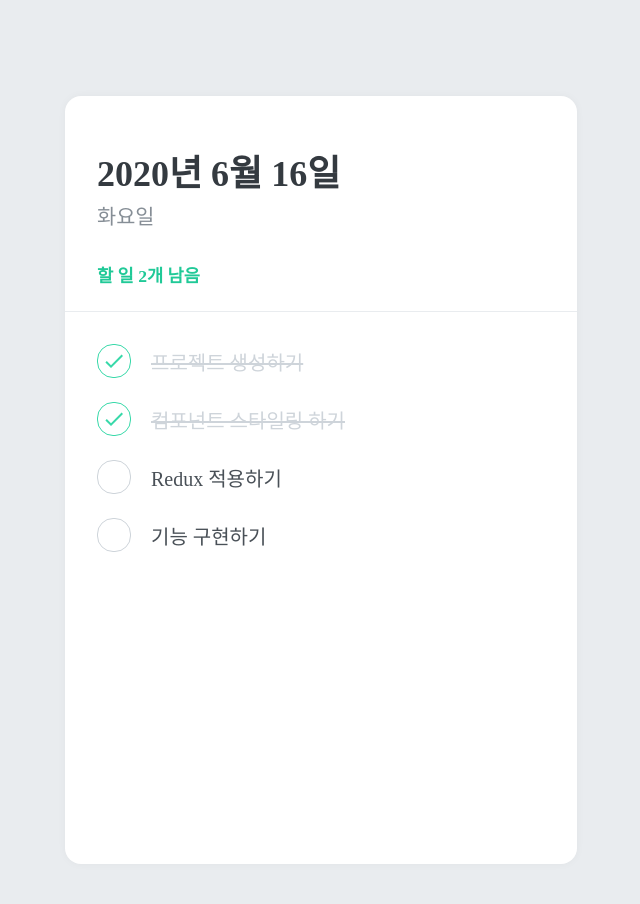
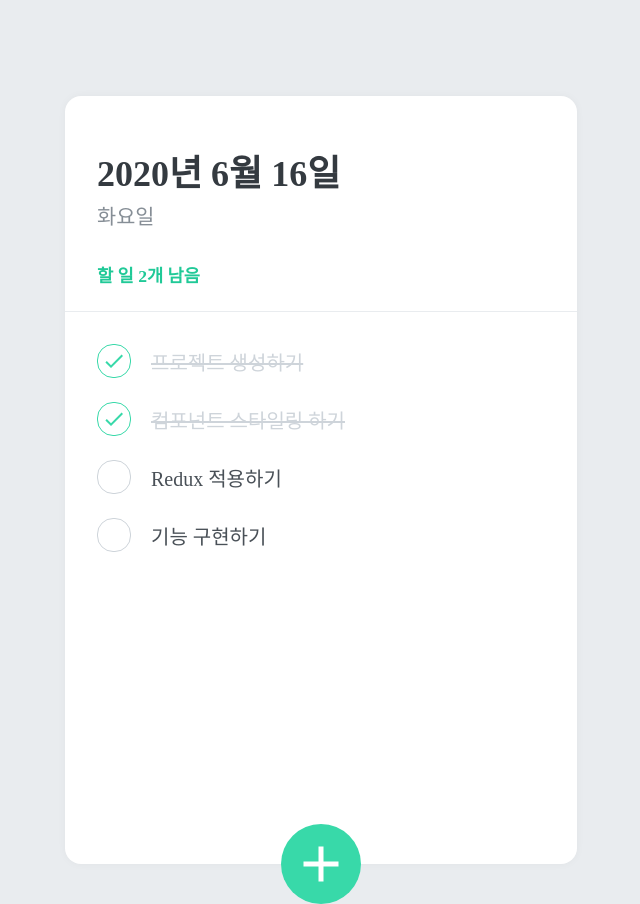
Before and after one commit to Ahnder/redux-todolist, a React (Create React App) app: page / in a window 1280 px wide. Shown: the whole page, without its empty margins (319-959 px from the left). Built offline with nearby package versions, Linux system fonts and the light colour scheme.

Commit message:
Add Component(TodoCreate) & init Set CSS(TodoCreate)

```diff
--- a/src/App.js
+++ b/src/App.js
@@ -4,6 +4,7 @@
 import TodoTemplate from './components/TodoTemplate';
 import TodoHead from './components/TodoHead';
 import TodoList from './components/TodoList';
+import TodoCreate from './components/TodoCreate';
 
 const GlobalStyle = createGlobalStyle`
   body {
@@ -19,6 +20,7 @@
       <TodoTemplate>
         <TodoHead />
         <TodoList />
+        <TodoCreate />
       </TodoTemplate>
     </>
   );
--- /dev/null
+++ b/src/components/TodoCreate.jsx
@@ -0,0 +1,93 @@
+import React, { useState } from 'react';
+import styled, { css } from 'styled-components';
+import { MdAdd } from 'react-icons/md';
+
+const TodoCreateBlock = styled.div``;
+const InsertFormBlock = styled.div`
+  position: absolute;
+  width: 100%;
+  bottom: 0;
+  left: 0;
+`;
+const InsertForm = styled.form`
+  background: #f8f9fa;
+  padding: 2rem 2rem 4.5rem 2rem;
+
+  border-bottom-left-radius: 1rem;
+  border-bottom-right-radius: 1rem;
+  border-top: 1px solid #e9ecef;
+`;
+const Input = styled.input`
+  padding: 0.75rem;
+  border-radius: 0.25rem;
+  border: 1px solid #dee2e6;
+  width: 100%;
+  outline: none;
+  font-size: 1.125rem;
+  box-sizing: border-box;
+`;
+const CircleButton = styled.button`
+  display: flex;
+  position: relative;
+  width: 80px;
+  height: 80px;
+  left: 50%;
+  bottom: 0;
+  border-radius: 50%;
+  transform: translate(-50%, 50%);
+
+  z-index: 5;
+  background: #38d9a9;
+  align-items: center;
+  justify-content: center;
+  border: none;
+  outline: none;
+  cursor: pointer;
+  transition: 0.125s all ease-in;
+
+  font-size: 3.75rem;
+  color: white;
+
+  &:hover {
+    background: #63e6be;
+  }
+  &:active {
+    background: #20c997;
+  }
+
+  ${(props) =>
+    props.openInsertForm &&
+    css`
+      background: #ff6b6b;
+      &:hover {
+        background: #ff8787;
+      }
+      &:active {
+        background: #fa5252;
+      }
+      transform: translate(-50%, 50%) rotate(45deg);
+    `}
+`;
+
+function TodoCreate() {
+  const [openInsertForm, setOpenInsertForm] = useState(false);
+
+  const onToggle = () => setOpenInsertForm(!openInsertForm);
+
+  return (
+    <TodoCreateBlock>
+      {openInsertForm && (
+        <InsertFormBlock>
+          <InsertForm>
+            <Input autoFocus placeholder="할 일을 입력 후, Enter를 누르세요" />
+          </InsertForm>
+        </InsertFormBlock>
+      )}
+      <CircleButton onClick={onToggle} openInsertForm={openInsertForm}>
+        <MdAdd />
+      </CircleButton>
+    </TodoCreateBlock>
+  );
+}
+
+export default TodoCreate;
```
